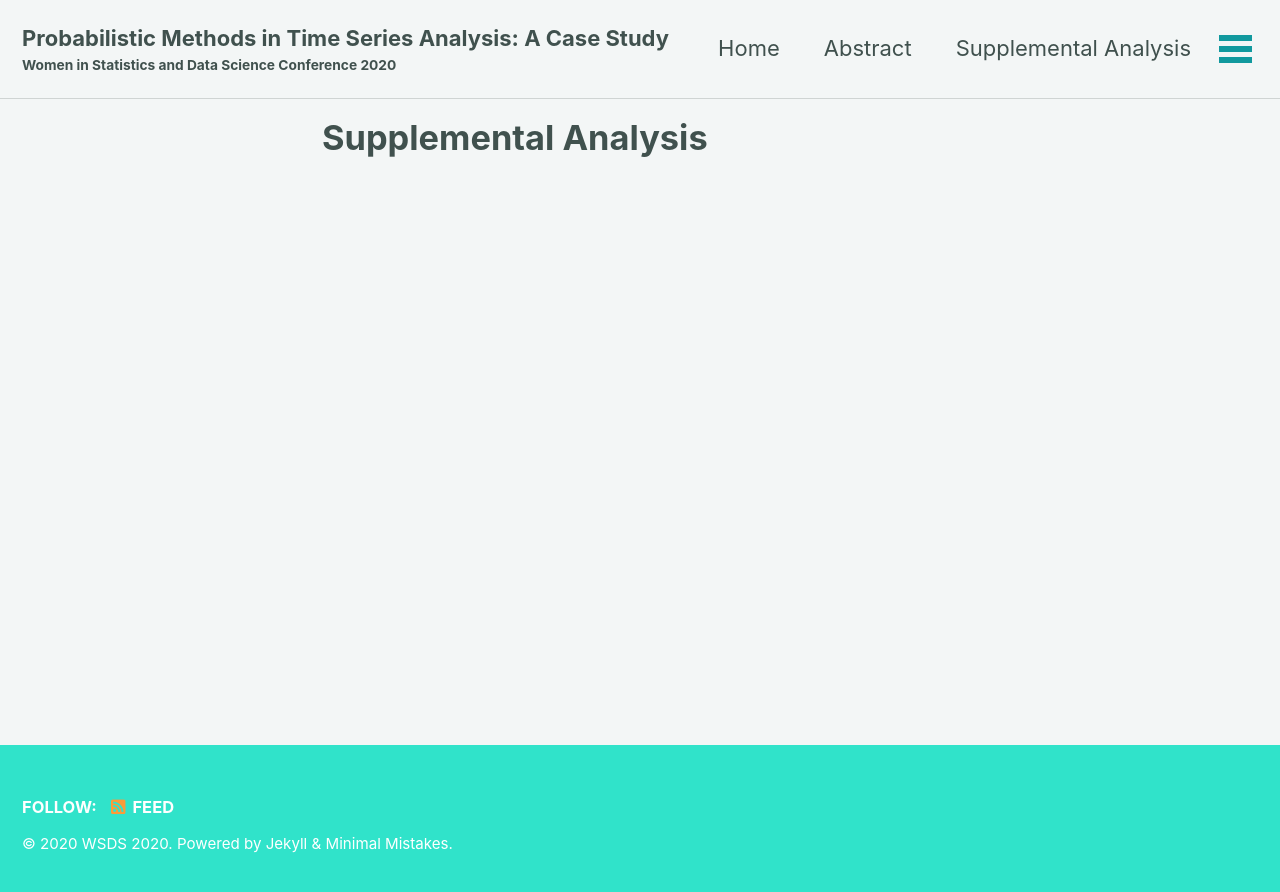
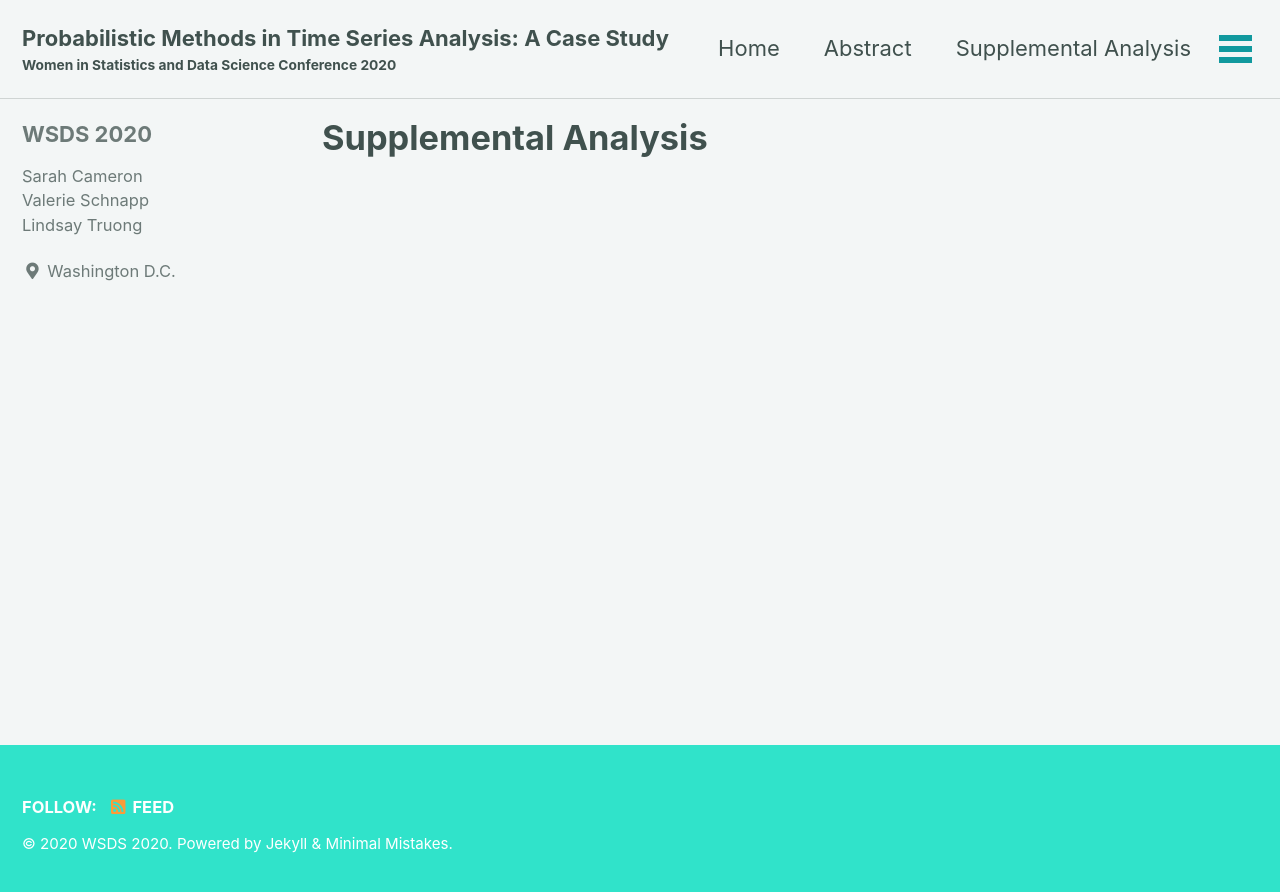
Before and after one commit to lindsaytruong/lindsaytruong.github.io, a Jekyll site: the page built from _pages/poster_supplements.html, in a window 1280 px wide. Shown: the top 892 px of the page. Built offline with Jekyll 4.4.1, drawn with Linux system fonts in a browser that asks for light colours; cached includes are drawn as plain includes; some of the changed lines change nothing that is shown.

Commit message:
added side bar

```diff
--- a/_config.yml
+++ b/_config.yml
@@ -279,3 +279,15 @@ defaults:
       comments: # true
       share: true
       related: true
+
+  # _pages
+  - scope:
+      path: "_pages"
+      type: pages
+    values:
+      layout: single
+      author_profile: true
+      read_time: true
+      comments: # true
+      share: true
+      related: true
```
